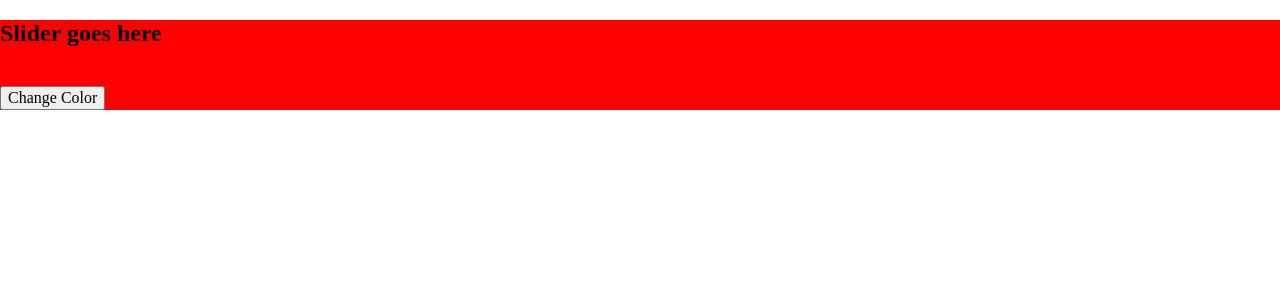
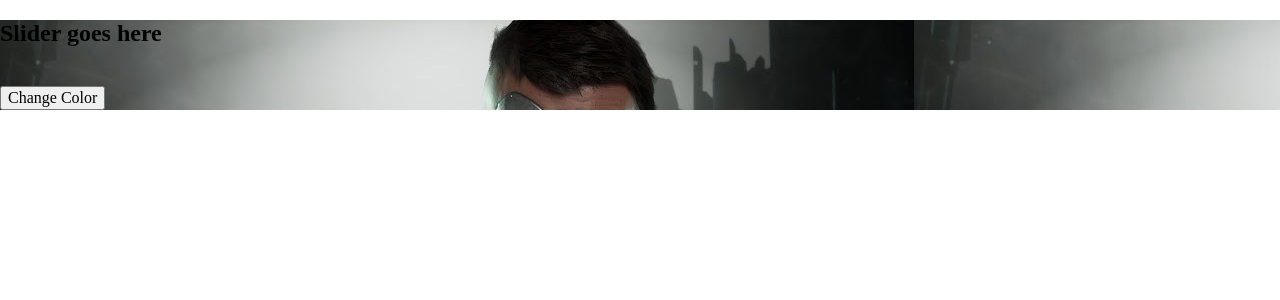
Before and after one commit to cruzayye/Slider, a React app: page / in a window 1280 px wide. Shown: the top 300 px of the page. Built offline with nearby package versions, Linux system fonts and the light colour scheme.

Commit message:
imported images in order for background to work

```diff
--- a/src/components/Slider/Slider.css
+++ b/src/components/Slider/Slider.css
@@ -2,4 +2,6 @@
   background: red;
   height: 50vh;
   background-size: auto;
+
+
 }
--- a/src/components/Slider/Slider.js
+++ b/src/components/Slider/Slider.js
@@ -1,12 +1,22 @@
 import React, { useState } from 'react';
 import Styles from './Slider.css'
+import kano from '../../images/kano-mortal-kombat-11-uhdpaper.com-4K-274.jpg';
+import luKang from '../../images/lu_kang.jpg';
+import scorpion from '../../images/scorpion-bg.jpg';
 
 
 const Slider = () => {
   const [count, setCount] = useState(0);
-  const color = ['red', 'blue', 'yellow']
+  const sampleImage = '../../images/kano-mortal-kombat-11-uhdpaper.com-4K-274.jpg';
+  const backgroundImgs = [
+    kano,
+    luKang,
+    scorpion
+  ]
   const bgstyle = {
-    background: color[count],
+    backgroundImage: `url(${backgroundImgs[0]})`
+
+
   }
 
   const changeColor = () => {
```
